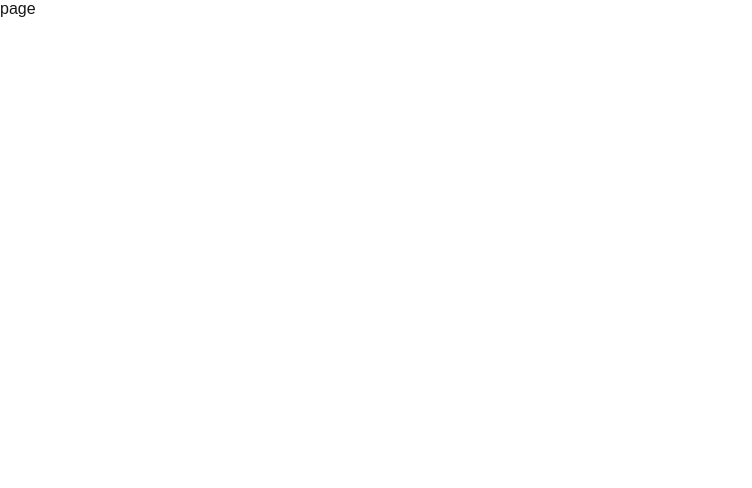
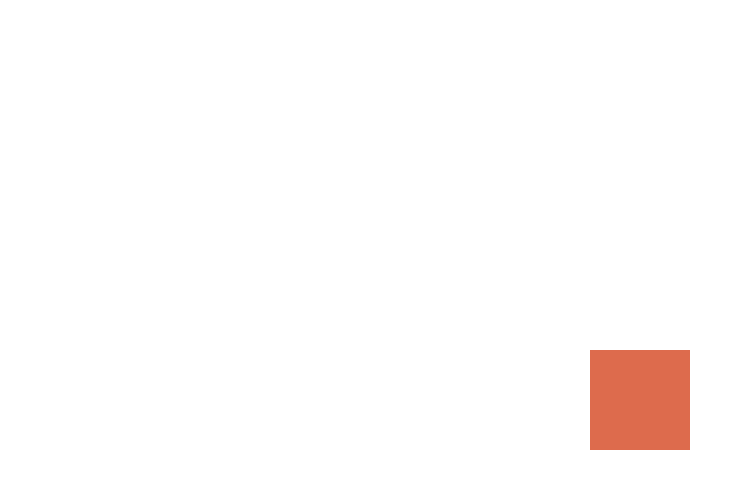
Before and after one commit to RutamBhagat/battle-of-css-and-hell, a Next.js app: page /css_battle_1 in a window 1280 px wide. Shown: the top 488 px of the page, without its empty margins (0-752 px from the left). Built offline with nearby package versions, Linux system fonts and the light colour scheme.

Commit message:
feat: implement page layout and styles for css_battle_1 and css_battle_2

```diff
--- a/src/app/css_battle_1/page.tsx
+++ b/src/app/css_battle_1/page.tsx
@@ -1,9 +1,20 @@
-import React from 'react'
+import "./styles.css";
 
-type Props = {}
+import React from "react";
+
+type Props = {};
 
 export default function page({}: Props) {
   return (
-    <div>page</div>
-  )
+    <div
+      style={{
+        display: "flex",
+        justifyContent: "center",
+        alignItems: "center",
+        height: "100vh",
+      }}
+    >
+      <div className="spiral"></div>
+    </div>
+  );
 }
--- /dev/null
+++ b/src/app/css_battle_1/styles.css
@@ -0,0 +1,5 @@
+.spiral {
+  width: 100px;
+  height: 100px;
+  background: #dd6b4d;
+}
--- /dev/null
+++ b/src/app/css_battle_2/styles.css
@@ -0,0 +1,5 @@
+.spiral {
+  width: 100px;
+  height: 100px;
+  background: #dd6b4d;
+}
```
Also changed, not shown: src/app/css_battle_2/page.tsx (+15 -4 lines).
